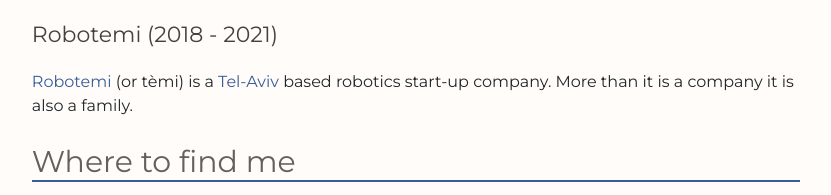
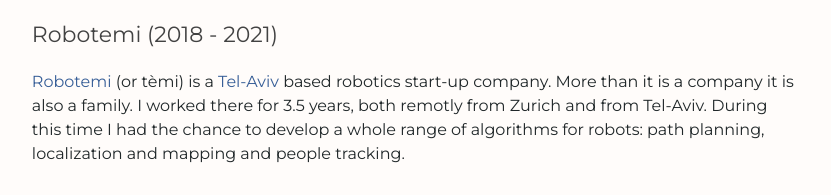
Before and after one commit to yardenas/yardenas.com, a Vue app: page / in a window 1280 px wide. Shown: the part 903-1098 px from the top of the page, without its empty margins (224-1055 px from the left). Built offline with nearby package versions, Linux system fonts and the light colour scheme.

Commit message:
Finished temi content

```diff
--- a/src/views/Home.vue
+++ b/src/views/Home.vue
@@ -109,7 +109,9 @@
             >Tel-Aviv</a
           >
           based robotics start-up company. More than it is a company it is also
-          a family.
+          a family. I worked there for 3.5 years, both remotly from Zurich and
+          from Tel-Aviv. During this time I had the chance to develop a whole
+          range of algorithms for robots: path planning, localization and mapping and people tracking.
         </p>
 
         <h2>Where to find me</h2>
@@ -147,10 +149,7 @@
             target="_blank"
             rel="noopener noreferrer"
           >
-            <img
-              src="@/assets/icons/email.png"
-              alt="Link to my spotify page"
-            />
+            <img src="@/assets/icons/email.png" alt="Link to my spotify page" />
           </a>
         </div>
       </article>
```
